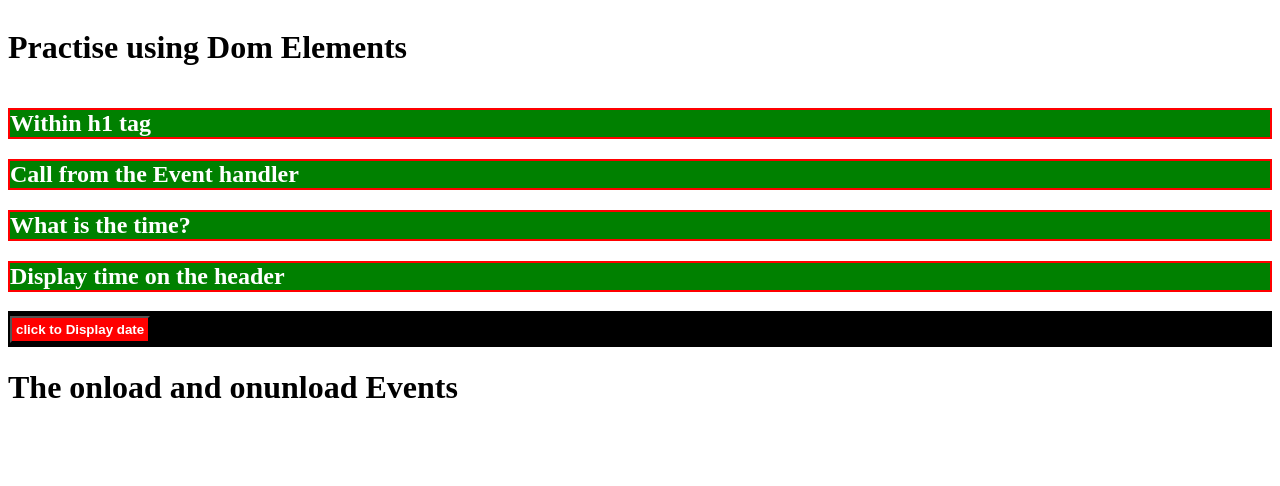
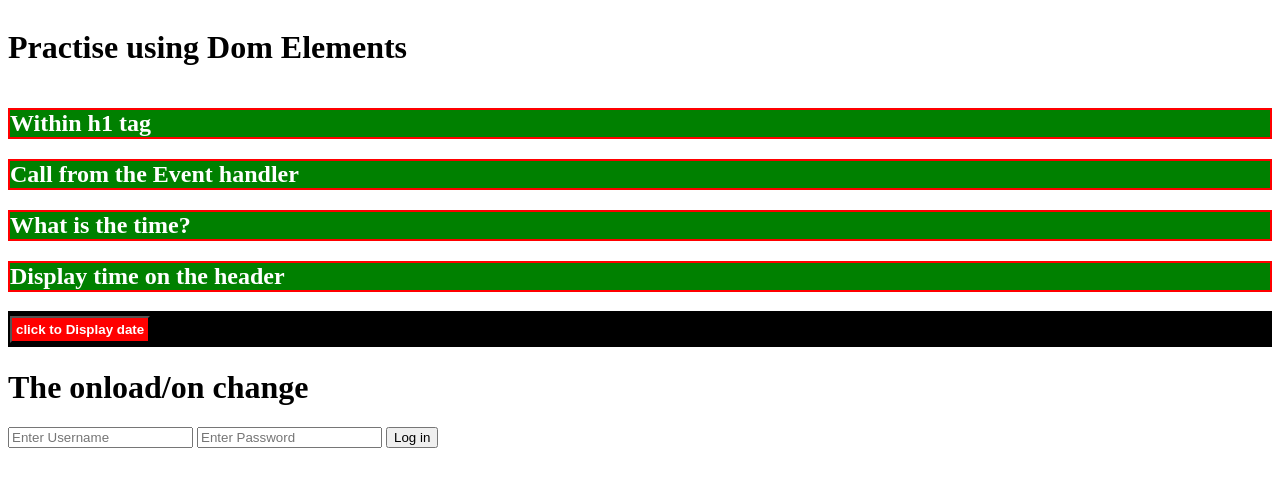
Before and after one commit to kiboma2021/DOM-Events, a plain HTML site: page index.html in a window 1280 px wide. Drawn offline with Linux system fonts and the light colour scheme.

Commit message:
change on change of event

```diff
--- a/index.html
+++ b/index.html
@@ -30,7 +30,14 @@
       <p id="time-now"></p>
     </section>
 
-    <h1> The onload and onunload Events </h1>
+    <h1> The onload/on change </h1>
+    <section>
+      <form action="">
+        <label for="username"><input type="text" id="username" name="username" placeholder="Enter Username"></label>
+        <label for="password"><input type="password" id="password" name="password" placeholder="Enter Password"></label>
+        <button>Log in</button>
+      </form>
+    </section>
   </main>
 
   <script src="scripts.js"></script>
--- a/scripts.js
+++ b/scripts.js
@@ -14,3 +14,10 @@ document.getElementById("dateBtn").onclick = displayDate;
 function displayDate() {
   document.getElementById("time-now").innerHTML = Date();
 }
+
+document.getElementById("username").onchange=upperCase;
+
+function upperCase() {
+  const x = document.getElementById("username");
+  x.value = x.value.toUpperCase();
+}
```
